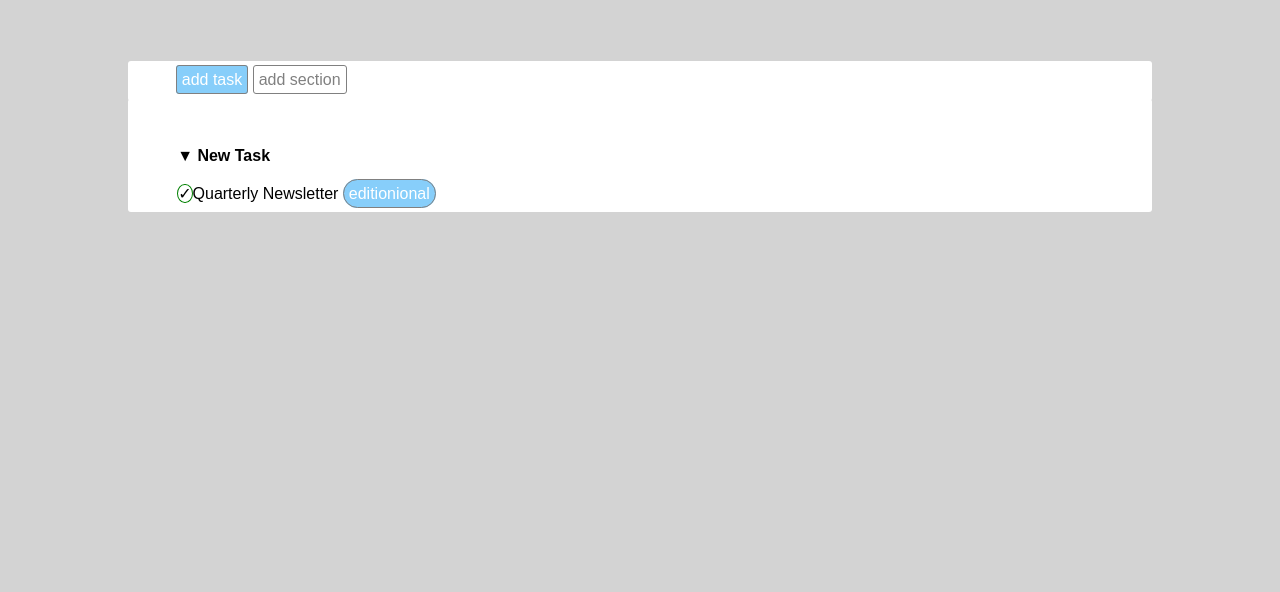
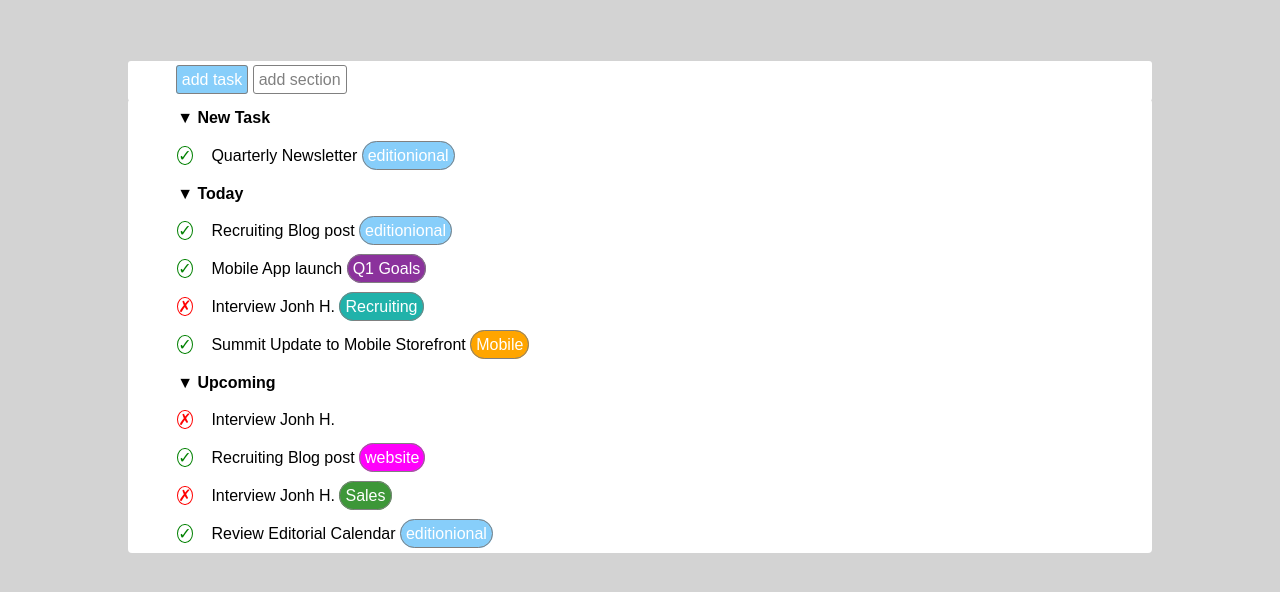
Before and after one commit to Paskimeo/html-css-toboolist, a plain HTML site: page index.html in a window 1280 px wide. Shown: the part 40-632 px from the top of the page. Drawn offline with Linux system fonts and the light colour scheme.

Commit message:
Inserita ultima linea di lista

```diff
--- a/index.html
+++ b/index.html
@@ -20,9 +20,21 @@
 
         <div class="lista">
             <ul>
+                <!--Prima linea-->
                 <li>&#9660 <strong>New Task</strong> </li>
                 <li><span class="circle">&check;</span>Quarterly Newsletter <span class="btn-editional">editionional</span></li>
-
+                <!--Seconda Linea-->
+                <li>&#9660 <strong>Today</strong> </li>
+                <li><span class="circle">&check;</span>Recruiting Blog post <span class="btn-editional">editionional</span></li>
+                <li><span class="circle">&check;</span>Mobile App launch <span class="btn-Goals">Q1 Goals</span></li>
+                <li><span class="cross">&cross;</span>Interview Jonh H. <span class="btn-Recruiting">Recruiting</span></li>
+                <li><span class="circle">&check;</span>Summit Update to Mobile Storefront <span class="btn-Mobile">Mobile</span></li>
+                <!--Terza linea-->
+                <li>&#9660 <strong>Upcoming</strong> </li>
+                <li><span class="cross">&cross;</span>Interview Jonh H.</li>
+                <li><span class="circle">&check;</span>Recruiting Blog post <span class="btn-website">website</span></li>
+                <li><span class="cross">&cross;</span>Interview Jonh H. <span class="btn-sales">Sales</span></li>
+                <li><span class="circle">&check;</span>Review Editorial Calendar <span class="btn-editional">editionional</span></li>
             </ul>
 
         </div>
--- a/style.css
+++ b/style.css
@@ -28,6 +28,7 @@ body {
 /*header*/
 header{
     background-color: white;
+    border-bottom: 10px;
 }
 
 
@@ -60,23 +61,39 @@ header{
 /*lista*/
 ul {
     list-style: none;
-   padding-top: 1cm;
    padding-left: 1.3cm;
    line-height: 1cm;
-
-
     margin-left: auto;
     margin-right: auto;
-
     background-color: white;
-    border-radius: 3px;
+    border-radius: 4px;
 }
 
 .circle{
 
     border: 1px solid green;
+    color: green;
     border-radius: 50%;
+    width: 16px;
+    height: 16px;
+    margin-right: 0.5cm;
+
 }
+
+.cross{
+    border: 1px solid red;
+    color: red;
+    border-radius: 50%;
+
+    width: 16px;
+    height: 16px;
+    margin-right: 0.5cm;
+
+}
+
+
+
+
 
 .btn-editional{
     background-color:lightskyblue;
@@ -86,4 +103,55 @@ ul {
     padding: 5px;
     border-radius: 20px
 
+
 }
+
+
+.btn-Goals{
+    background-color:rgb(139, 50, 156);
+    color: white;
+    text-decoration: none;
+    border: 1px solid gray;
+    padding: 5px;
+    border-radius: 20px
+
+}
+
+
+.btn-Recruiting{
+    background-color:lightseagreen;
+    color: white;
+    text-decoration: none;
+    border: 1px solid gray;
+    padding: 5px;
+    border-radius: 20px
+}
+
+.btn-Mobile{
+    background-color:orange;
+    color: white;
+    text-decoration: none;
+    border: 1px solid gray;
+    padding: 5px;
+    border-radius: 20px
+
+
+}
+
+.btn-website{
+    background-color:rgb(255, 0, 251);
+    color: white;
+    text-decoration: none;
+    border: 1px solid gray;
+    padding: 5px;
+    border-radius: 20px
+}
+
+.btn-sales{
+    background-color:rgb(61, 151, 56);
+    color: white;
+    text-decoration: none;
+    border: 1px solid gray;
+    padding: 5px;
+    border-radius: 20px
+}
```
